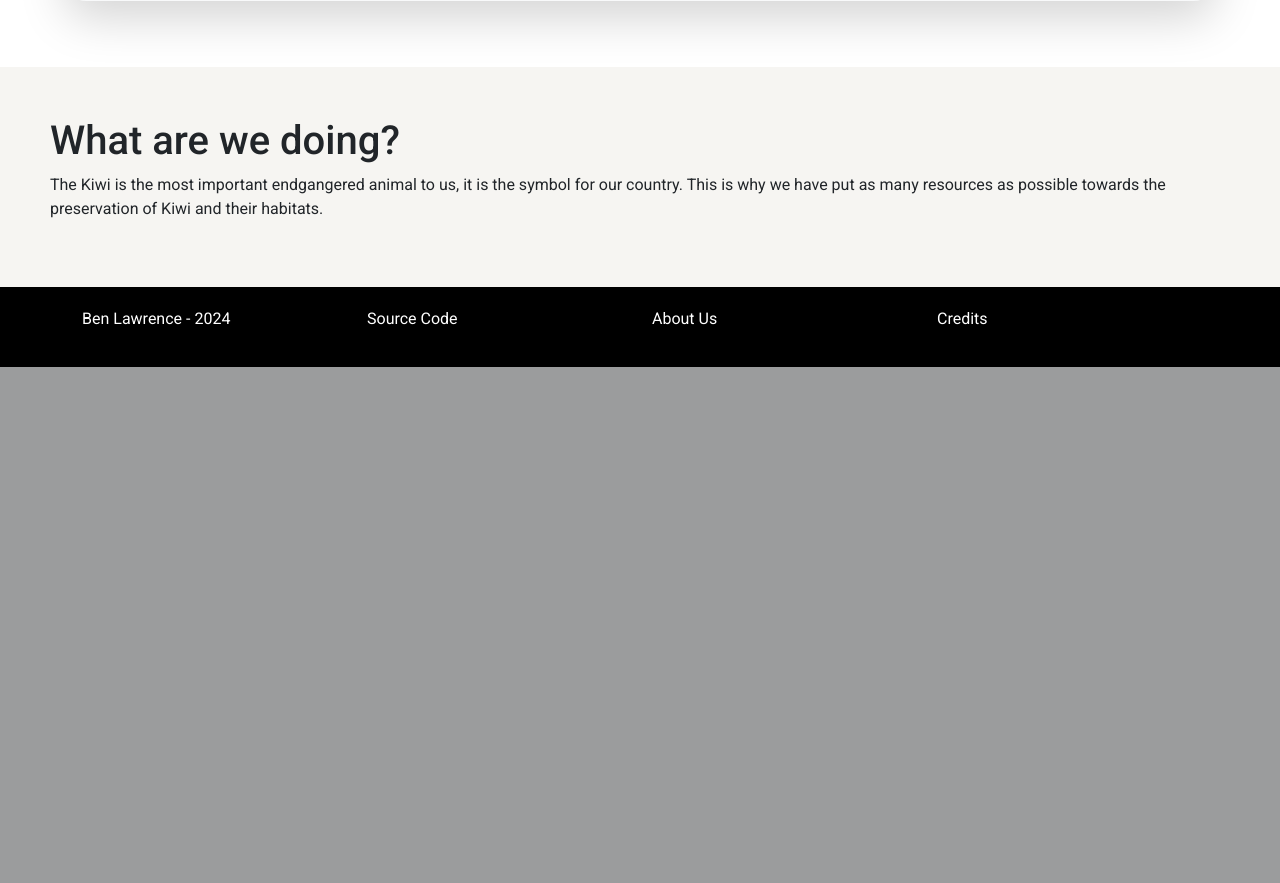
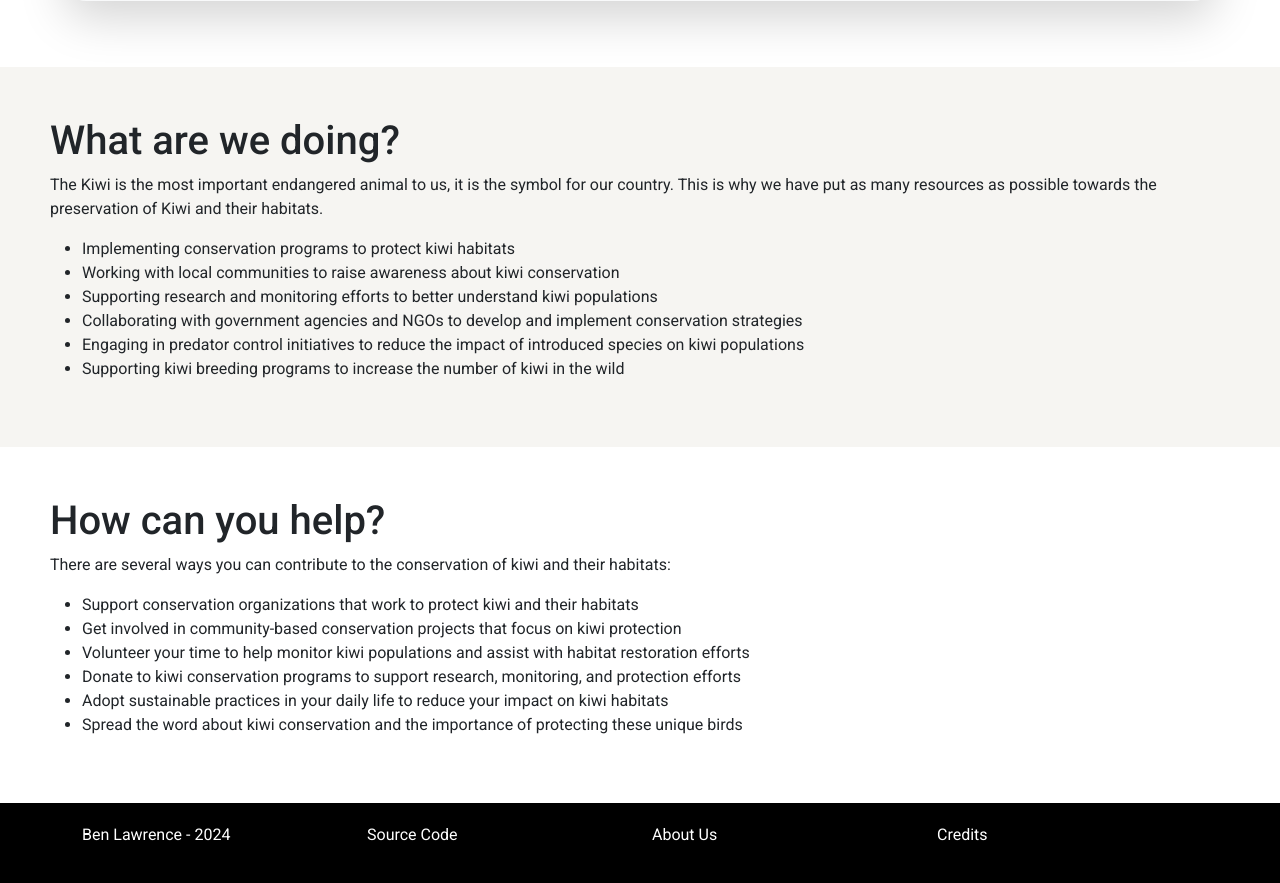
Before and after one commit to Bentheminernz/1.2-Develop-a-digital-technologies-outcome, a Flask app: page /kiwi in a window 1280 px wide. Shown: the part 1962-2845 px from the top of the page. Before the commit the page ends 2329 px from the top, so only its background shows below. Run offline with Flask 3, Linux system fonts and the light colour scheme; some web fonts are replaced.

Commit message:
kiwi info

```diff
--- a/templates/animals/kiwi.html
+++ b/templates/animals/kiwi.html
@@ -46,7 +46,27 @@
     </section>
     <section class="section-two">
         <h1>What are we doing?</h1>
-        <p>The Kiwi is the most important endgangered animal to us, it is the symbol for our country. This is why we have put as many resources as possible towards the preservation of Kiwi and their habitats.</p>
+        <p>The Kiwi is the most important endangered animal to us, it is the symbol for our country. This is why we have put as many resources as possible towards the preservation of Kiwi and their habitats.</p>
+        <ul>
+            <li>Implementing conservation programs to protect kiwi habitats</li>
+            <li>Working with local communities to raise awareness about kiwi conservation</li>
+            <li>Supporting research and monitoring efforts to better understand kiwi populations</li>
+            <li>Collaborating with government agencies and NGOs to develop and implement conservation strategies</li>
+            <li>Engaging in predator control initiatives to reduce the impact of introduced species on kiwi populations</li>
+            <li>Supporting kiwi breeding programs to increase the number of kiwi in the wild</li>
+        </ul>
+    </section>
+    <section class="section-three">
+        <h1>How can you help?</h1>
+        <p>There are several ways you can contribute to the conservation of kiwi and their habitats:</p>
+        <ul>
+            <li>Support conservation organizations that work to protect kiwi and their habitats</li>
+            <li>Get involved in community-based conservation projects that focus on kiwi protection</li>
+            <li>Volunteer your time to help monitor kiwi populations and assist with habitat restoration efforts</li>
+            <li>Donate to kiwi conservation programs to support research, monitoring, and protection efforts</li>
+            <li>Adopt sustainable practices in your daily life to reduce your impact on kiwi habitats</li>
+            <li>Spread the word about kiwi conservation and the importance of protecting these unique birds</li>
+        </ul>
     </section>
     {% include 'parts/footer.html' %}
 </body>
```
